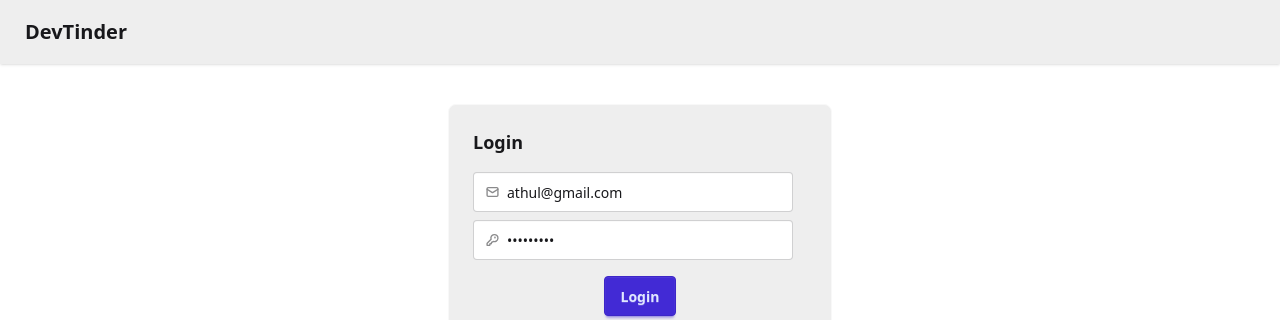
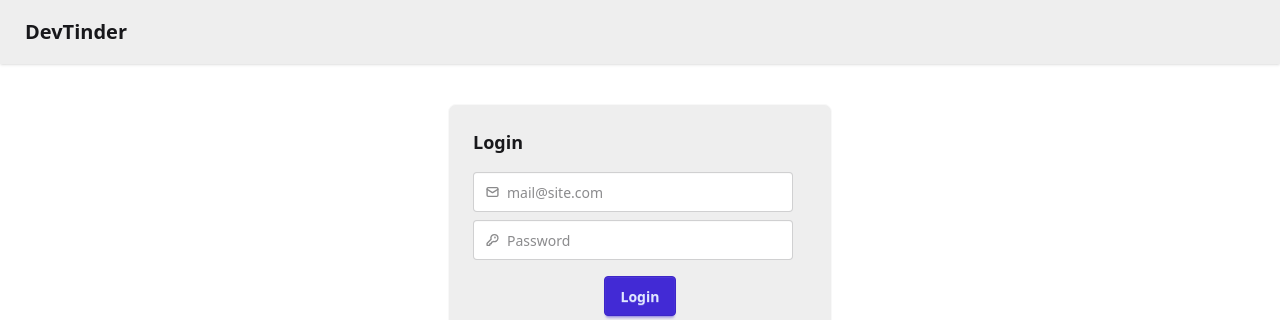
Before and after one commit to Athul787/devTinder_ui, a React (Vite) app: page /login in a window 1280 px wide. Shown: the top 320 px of the page. Built offline with nearby package versions, Linux system fonts and the light colour scheme; no server answers.

Commit message:
Clear default email and password fields in Login component for improved security

```diff
--- a/src/components/Login.jsx
+++ b/src/components/Login.jsx
@@ -8,8 +8,8 @@ import { BASE_URL } from "../utils/constants";
 const Login = () => {
   const [firstName, setFirstName] = useState("");
   const [lastName, setLastName] = useState("");
-  const [emailId, setEmailId] = useState("athul@gmail.com");
-  const [password, setPassword] = useState("Athul@123");
+  const [emailId, setEmailId] = useState("");
+  const [password, setPassword] = useState("");
   const [isLogin, setIsLogin] = useState(true);
   const [error, setError] = useState("");
   const dispatch = useDispatch();
```
